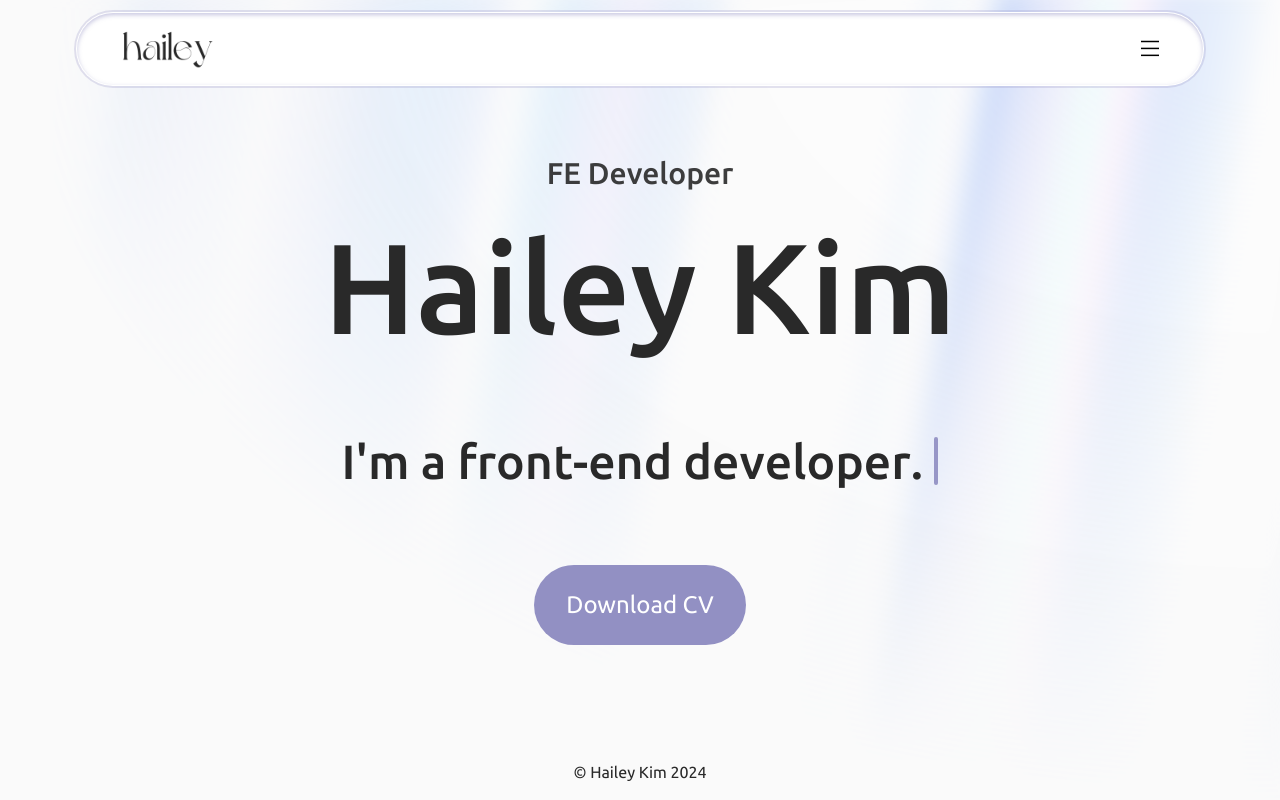
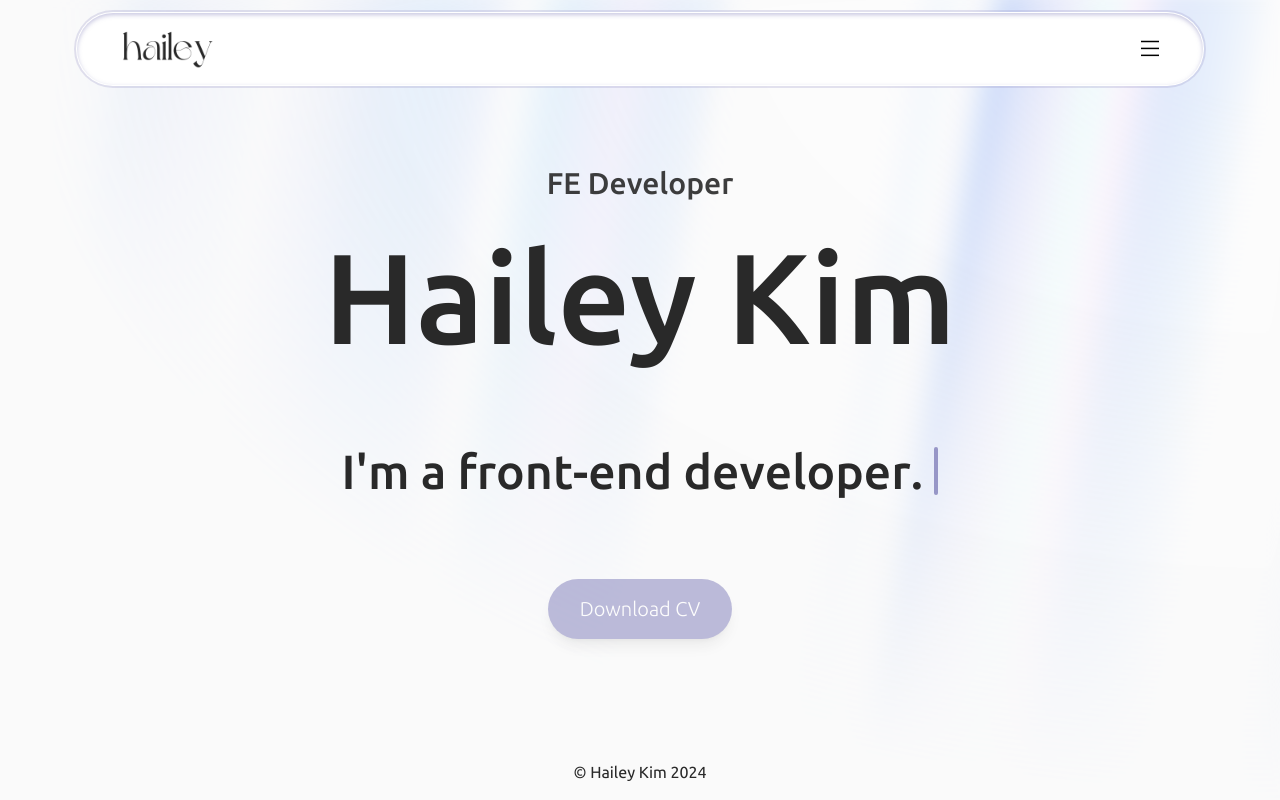
Before and after one commit to thisishailey/thisishailey_website, a Next.js app: page /en in a window 1280 px wide. Built offline with nearby package versions, Linux system fonts and the light colour scheme.

Commit message:
✨ Cursor hovering effect & DownloadCV Button animation effect

```diff
--- a/src/app/[locale]/page.tsx
+++ b/src/app/[locale]/page.tsx
@@ -3,6 +3,7 @@ import { useTranslations } from 'next-intl';
 import type { Params } from '@/types/param';
 import AuroraBackground from '@/components/ui/aurora-background';
 import TypewriterEffect from '@/components/ui/typewriter-effect';
+import DownloadCV from '@/components/ui/downloadCVButton';
 
 export default function Home({ params: { locale } }: Params) {
     unstable_setRequestLocale(locale);
@@ -27,9 +28,7 @@ export default function Home({ params: { locale } }: Params) {
                 </h1>
             </div>
             <TypewriterEffect words={words} />
-            <button className="bg-theme text-theme-light dark:text-theme-dark rounded-full px-6 sm:px-8 py-4 sm:py-6 text-lg sm:text-xl lg:text-2xl">
-                {t('download')}
-            </button>
+            <DownloadCV text={t('download')} />
         </AuroraBackground>
     );
 }
--- a/src/components/common/cursor.tsx
+++ b/src/components/common/cursor.tsx
@@ -1,6 +1,7 @@
 'use client';
 
 import { useEffect, useRef } from 'react';
+import { animate } from 'framer-motion';
 
 export default function Cursor() {
     const cursorRef = useRef<HTMLDivElement>(null);
@@ -45,7 +46,30 @@ export default function Cursor() {
     return (
         <div
             ref={cursorRef}
-            className="bg-theme rounded-full p-2 fixed pointer-events-none z-50"
+            id="cursor"
+            className="fixed z-50 p-2 bg-theme border-[0.1px] border-theme-light dark:border-theme-dark rounded-full pointer-events-none"
         ></div>
     );
 }
+
+export const CursorToPointer = () => {
+    animate(
+        '#cursor',
+        {
+            scale: 4.5,
+            opacity: 0.4,
+        },
+        { type: 'tween' }
+    );
+};
+
+export const CursorToNormal = () => {
+    animate(
+        '#cursor',
+        {
+            scale: 1,
+            opacity: 1,
+        },
+        { type: 'tween' }
+    );
+};
--- /dev/null
+++ b/src/components/ui/downloadCVButton.tsx
@@ -0,0 +1,23 @@
+'use client';
+
+import { motion } from 'framer-motion';
+import { CursorToNormal, CursorToPointer } from '@/components/common/cursor';
+
+export default function DownloadCV({ text }: { text: string }) {
+    return (
+        <motion.button
+            initial={{ opacity: 0, y: 10 }}
+            whileInView={{ opacity: 1, y: 0 }}
+            transition={{
+                delay: 5,
+                duration: 0.8,
+                ease: 'easeInOut',
+            }}
+            className="px-6 sm:px-8 py-2 sm:py-4 rounded-full shadow-lg bg-theme text-theme-light dark:text-theme-dark font-light text-lg sm:text-xl"
+            onMouseOver={CursorToPointer}
+            onMouseLeave={CursorToNormal}
+        >
+            {text}
+        </motion.button>
+    );
+}
--- a/src/components/ui/logo.tsx
+++ b/src/components/ui/logo.tsx
@@ -4,10 +4,16 @@ import logoLight from '@/assets/logo/long-light.png';
 import logoDark from '@/assets/logo/long-dark.png';
 import logoShortLight from '@/assets/logo/short-light.png';
 import logoShortDark from '@/assets/logo/short-dark.png';
+import { CursorToNormal, CursorToPointer } from '../common/cursor';
 
 export default function Logo() {
     return (
-        <Link href={'/'} className="relative h-10 w-[100px]">
+        <Link
+            href={'/'}
+            className="relative h-10 w-[100px]"
+            onMouseOver={CursorToPointer}
+            onMouseLeave={CursorToNormal}
+        >
             <Image
                 src={logoLight.src}
                 alt="Home"
--- a/src/components/ui/menu.tsx
+++ b/src/components/ui/menu.tsx
@@ -1,6 +1,7 @@
 'use client';
 
 import { motion, useCycle } from 'framer-motion';
+import { CursorToNormal, CursorToPointer } from '../common/cursor';
 
 interface MenuProps {
     items: { text: string; link: string }[];
@@ -21,7 +22,11 @@ export default function Menu({ items }: MenuProps) {
 }
 
 const ToggleButton = ({ onClick }: { onClick: () => void }) => (
-    <button onClick={onClick}>
+    <button
+        onClick={onClick}
+        onMouseOver={CursorToPointer}
+        onMouseLeave={CursorToNormal}
+    >
         <svg
             xmlns="http://www.w3.org/2000/svg"
             fill="none"
```
